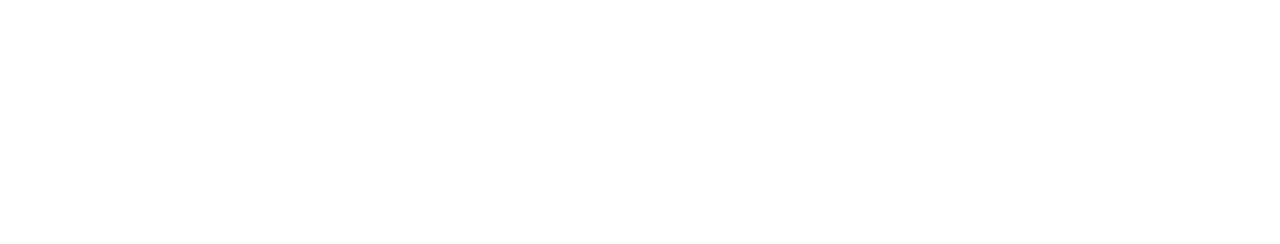
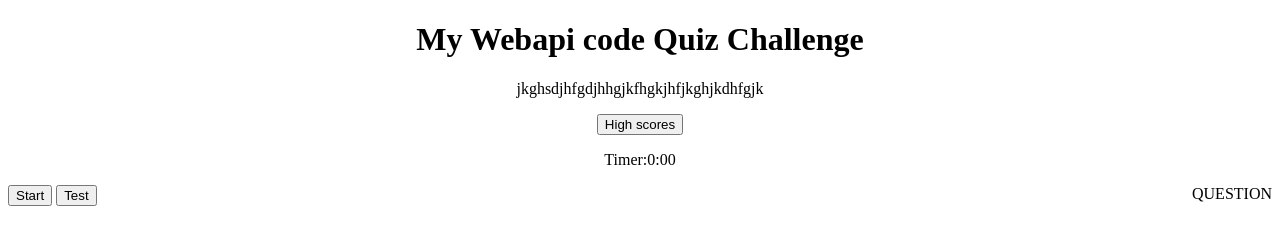
Before and after one commit to Jennycoranguez/webapi_code_quiz, a plain HTML site: page index.html in a window 1280 px wide. Drawn offline with Linux system fonts and the light colour scheme.

Commit message:
update style.css

```diff
--- a/index.html
+++ b/index.html
@@ -4,9 +4,34 @@
   <meta charset="UTF-8">
   <meta http-equiv="X-UA-Compatible" content="IE=edge">
   <meta name="viewport" content="width=device-width, initial-scale=1.0">
-  <title>Document</title>
+  <link rel="stylesheet" href="./style.css">
+  <title>My Webapi Code Quiz Challenge</title>
 </head>
 <body>
+  <div class="section-1">
+    <h1>My Webapi code Quiz Challenge</h1>
+    <p>jkghsdjhfgdjhhgjkfhgkjhfjkghjkdhfgjk</p>
+    <button>High scores </button>
+    <p>Timer:0:00</p>
+  </div>
+  <div class="section-2"
+    id="question">Question</div>
 
+</div>
+  <div class="section-3">
+
+  </div>
+    <button id = "start-button">Start</button>
+
+    <button id = "start-button onclick="test()">Test</button>
+    <h1 class="test">Button Hiding Test</h1>
+
+
+  </div>
+
+  <div class="section-4">
+
+  </div>
+  <script src="script.js"></script>
 </body>
 </html>
--- a/script.js
+++ b/script.js
@@ -0,0 +1,8 @@
+var startButton = document.querySelector("#start-button");
+
+var testBtn = document.querySelector("#test-btn")
+
+
+startButton.addEventListener("click",function(){
+    console.log("Hi");
+})
--- a/style.css
+++ b/style.css
@@ -0,0 +1,16 @@
+.section-1{
+    text-align: center;
+    justify-content:center;
+
+}
+.section-2{
+    float: right;
+    text-transform: uppercase;
+}
+.section-2-button{
+
+}
+
+.test {
+    display: none;
+}
```
